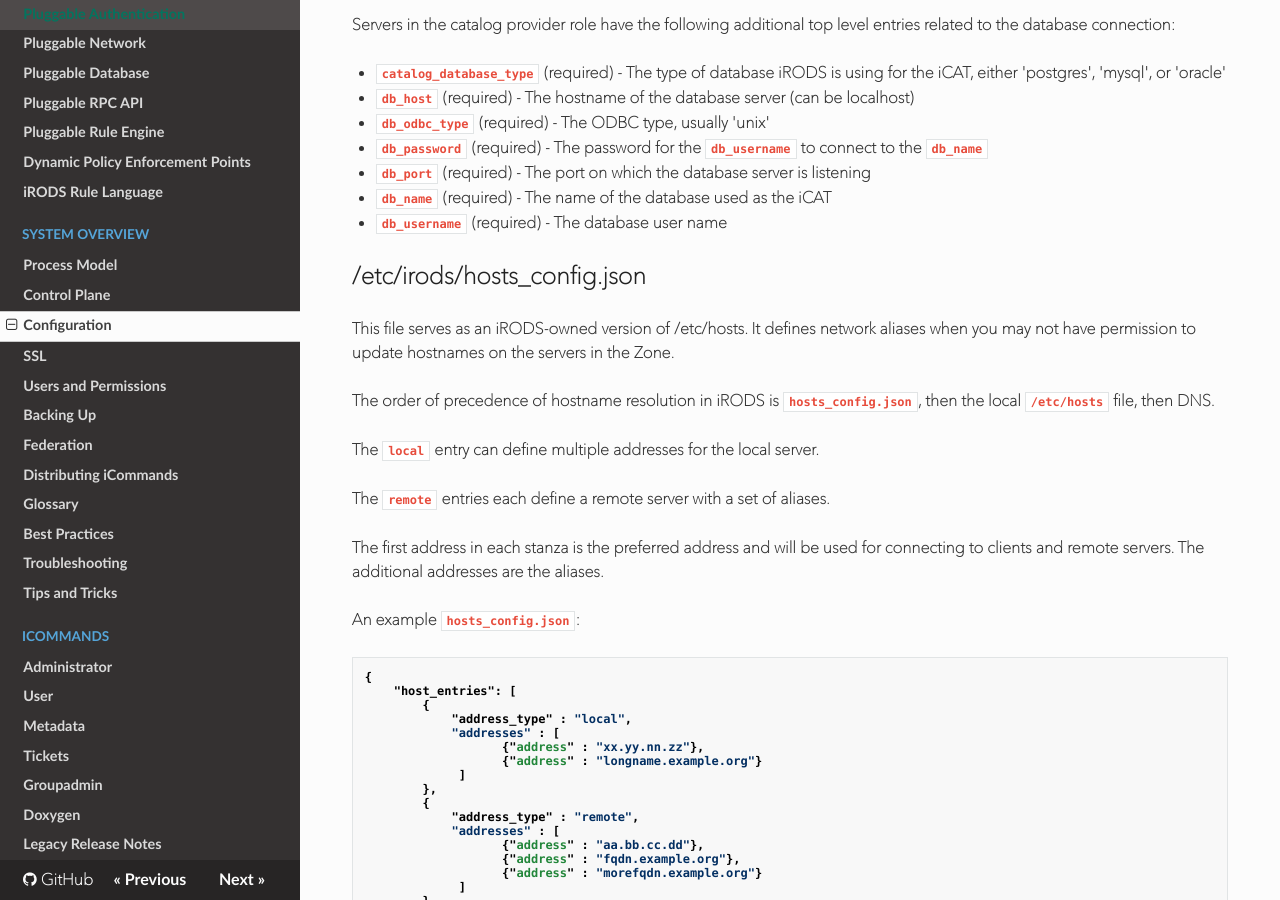
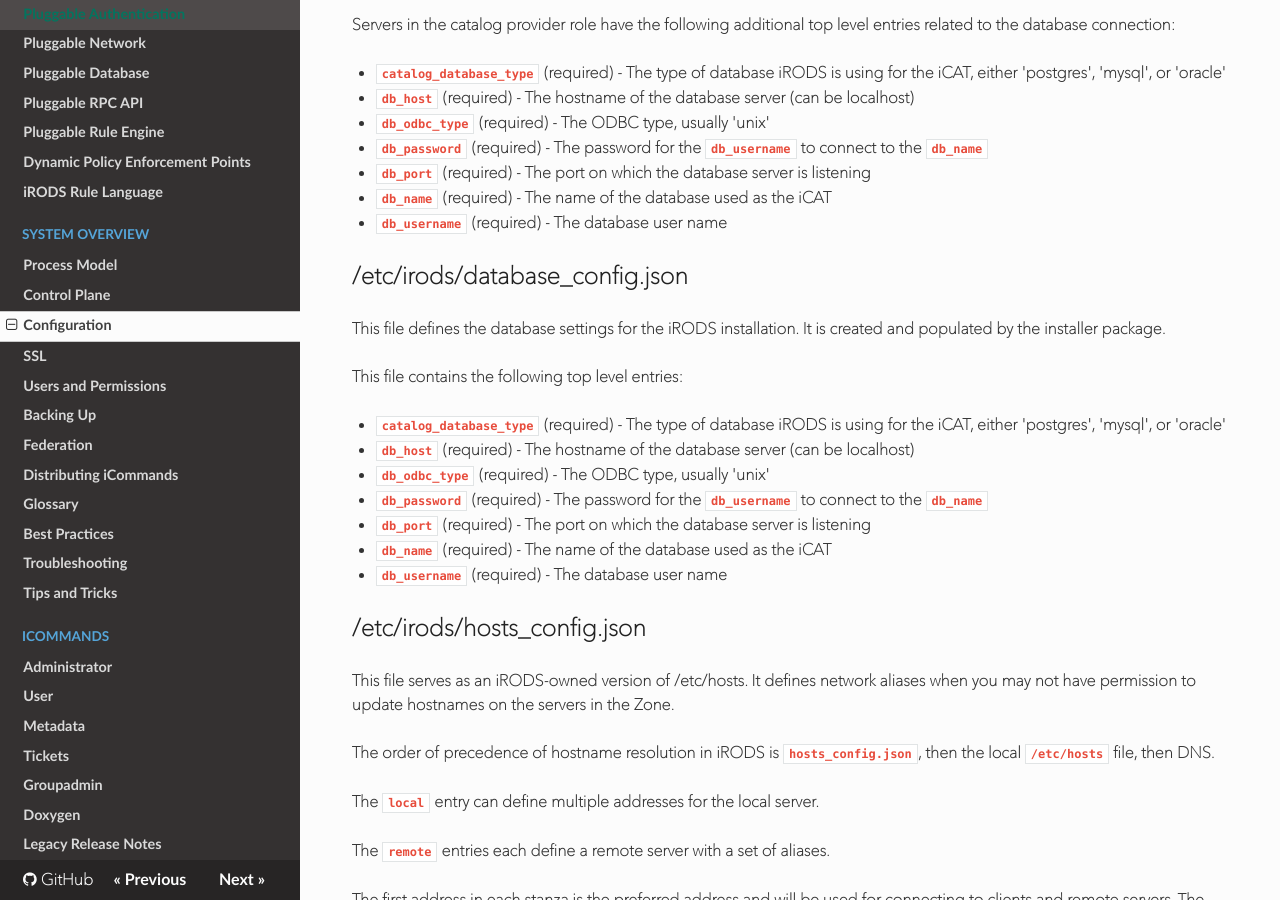
Before and after one commit to irods/irods_docs, an MkDocs documentation site: the page built from docs/system_overview/configuration.md, in a window 1280 px wide and 900 px high, scrolled down 2539 px. Built offline with MkDocs 1.6.1, drawn with Linux system fonts in a browser that asks for light colours; nearby versions of some CDN libraries; old or Windows-style settings are respelled for this version of MkDocs.

Commit message:
include database_config.json

```diff
--- a/docs/system_overview/configuration.md
+++ b/docs/system_overview/configuration.md
@@ -110,6 +110,20 @@ Servers in the catalog provider role have the following additional top level ent
 
   - `db_name` (required) - The name of the database used as the iCAT
 
+  - `db_username` (required) - The database user name
+
+## /etc/irods/database_config.json
+
+This file defines the database settings for the iRODS installation. It is created and populated by the installer package.
+
+This file contains the following top level entries:
+
+  - `catalog_database_type` (required) - The type of database iRODS is using for the iCAT, either 'postgres', 'mysql', or 'oracle'
+  - `db_host` (required) - The hostname of the database server (can be localhost)
+  - `db_odbc_type` (required) - The ODBC type, usually 'unix'
+  - `db_password` (required) - The password for the `db_username` to connect to the `db_name`
+  - `db_port` (required) - The port on which the database server is listening
+  - `db_name` (required) - The name of the database used as the iCAT
   - `db_username` (required) - The database user name
 
 ## /etc/irods/hosts_config.json
```
